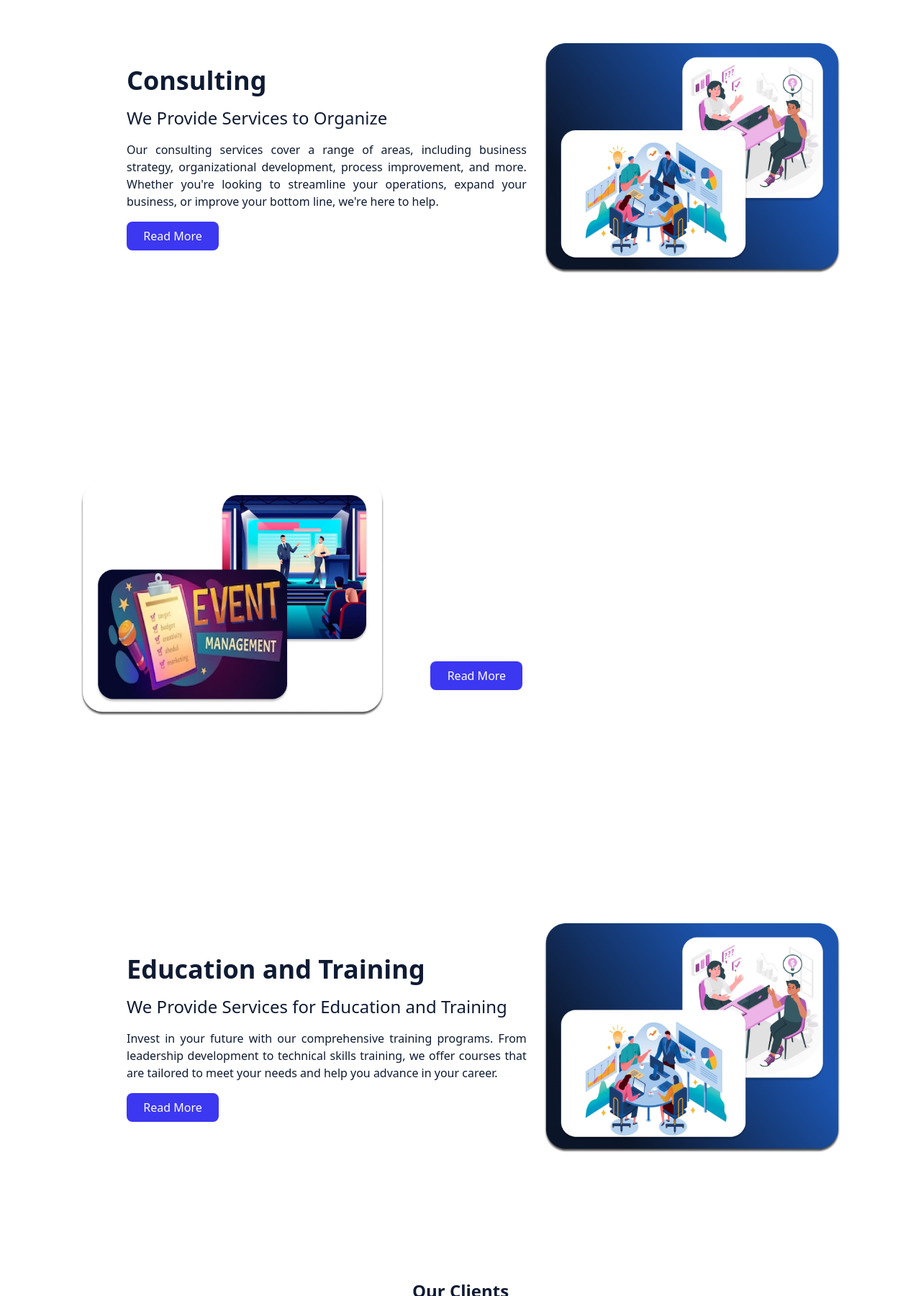
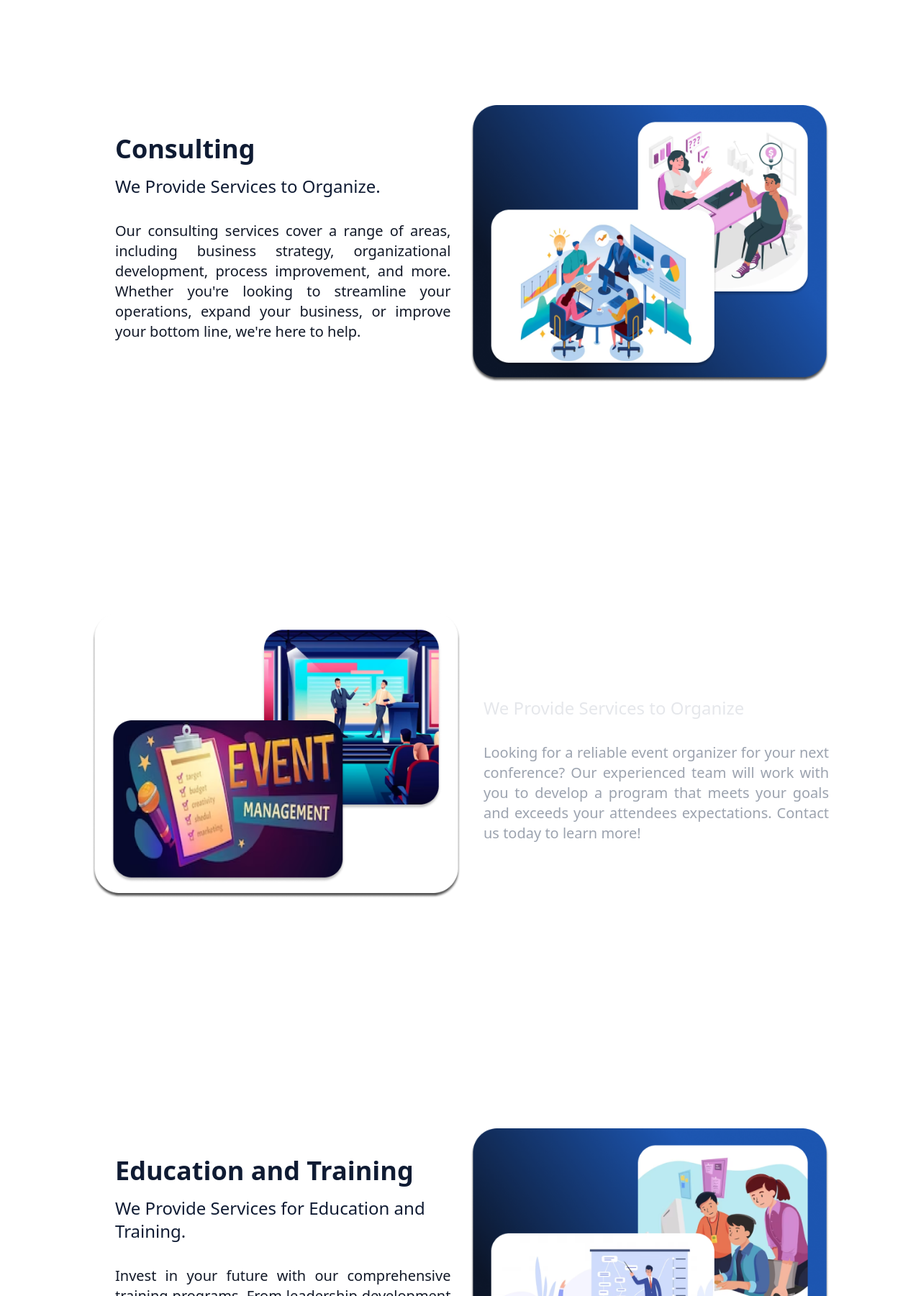
Before and after one commit to fliyyer/maritime-preneur, a React (Create React App) app: page / in a window 1280 px wide. Shown: the part 2035-3836 px from the top of the page at 72% size. Built offline with nearby package versions, Linux system fonts and the light colour scheme; the HTML template or start-up script is replaced by a standard one.

Commit message:
Responsive Landingpage

```diff
--- a/src/component/DetailService.jsx
+++ b/src/component/DetailService.jsx
@@ -2,17 +2,18 @@ import React from 'react'
 
 const DetailService = (props) => {
     return (
-        <div className='bg-linear p-20'>
-            <div class="flex flex-col md:flex-row md:items-center md:justify-between max-w-7xl mx-auto px-4 sm:px-6 lg:px-8 my-16">
-                <div class="md:w-1/2 lg:w-2/5">
-                    <img src={props.img} alt="" />
-                </div>
-                <div class="md:w-1/2 lg:w-3/5 mt-8 md:mt-0 md:pl-8 lg:pl-16 text-white">
-                    <h2 class="text-4xl font-bold mb-4">{props.title}</h2>
-                    <p class="mb-4 font-normal text-2xl">{props.desk}</p>
-                    <p className='mb-4 text-justify '>{props.capt}</p>
-                    <button className='bg-secondary-color rounded-lg w-32 h-10 text-white font-medium  hover:opacity-75'>Read More</button>
-                </div>
+        <div className="flex flex-col md:flex-row items-center bg-linear p-3 lg:p-32">
+            <div className="md:w-1/2 mb-4 md:mb-0">
+                <img src={props.img} alt="Gambar" className="w-full" />
+            </div>
+            <div className="md:w-1/2 md:pl-8 item">
+                <h1 className="text-2xl text-white text-center font-bold mb-4 sm:text-left sm:text-3xl lg:text-4xl">{props.title}</h1>
+                <p className="text-xl text-center text-gray-200 mb-4 sm:text-left lg:text-2xl lg:mb-8 ">
+                    {props.desk}
+                </p>
+                <p className="text-l text-justify text-gray-400 mb-4 lg:text-xl">
+                    {props.capt}
+                </p>
             </div>
         </div>
     )
--- a/src/component/Homepage/Client.jsx
+++ b/src/component/Homepage/Client.jsx
@@ -13,7 +13,7 @@ const Client = () => {
                 <img src={Log1} alt="STIE" className="w-24 mx-11 lg:w-28 " />
                 <img src={Log2} alt="Museum Kebaharian Jakarta" className="ml-3 sm:mr-8 w-44 lg:w-64 " />
                 <img src={Log5} alt="Ibec" className="w-40 ml-4 lg:w-96" />
-                <img src={Log4} alt="maritim Muda" className="ml-12 lg:w-40 sm:ml-36" />
+                <img src={Log4} alt="maritim Muda" className="ml-12  sm:ml-36 lg:w-40 lg:ml-4" />
                 <img src={Log3} alt="BPN" className="ml-8 sm:mx-36 lg:mx-0 w-32" />
             </div>
         </div>
--- a/src/component/Homepage/ServiceDetail.jsx
+++ b/src/component/Homepage/ServiceDetail.jsx
@@ -3,6 +3,7 @@ import DetailService from '../DetailService'
 import DT from '../../assets/DT detail.png'
 import ET from '../../assets/EO detail.png'
 import CS from '../../assets/CS detail.png'
+import EAT from '../../assets/EAT detail.png'
 
 
 const ServiceDetail = () => {
@@ -12,18 +13,19 @@ const ServiceDetail = () => {
                 img={DT}
                 title='Digital Technology'
                 desk='We Provide Services to Develop and Manage'
-                capt='Our team of experts will work with you to develop a customized digital strategy that meets your unique needs and goals. From website design and development to search engine optimization and social media marketing, we`ve got the expertise and experience to help you succeed.' />
-            <div className='bg-white p-20'>
-                <div class="flex flex-col md:flex-row md:items-center gap-6 md:justify-between max-w-7xl mx-auto px-4 sm:px-6 lg:px-8 my-16">
-                    <div class="md:w-1/2 lg:w-3/5 mt-8 md:mt-0 md:pl-8 lg:pl-16 text-primary-color">
-                        <h2 class="text-4xl font-bold mb-4">Consulting</h2>
-                        <p class="mb-4 font-normal text-2xl">We Provide Services to Organize</p>
-                        <p className='mb-4 text-justify '>Our consulting services cover a range of areas, including business strategy, organizational development, process improvement, and more. Whether you're looking to streamline your operations, expand your business, or improve your bottom line, we're here to help.</p>
-                        <button className='bg-secondary-color rounded-lg w-32 h-10 text-white font-medium  hover:opacity-75'>Read More</button>
-                    </div>
-                    <div class="md:w-1/2 lg:w-2/5">
-                        <img src={CS} alt="" />
-                    </div>
+                capt='Our team of experts will work with you to develop a customized digital strategy that meets your unique needs and goals. From website design and development to search engine optimization and social media marketing, we have the expertise and experience to help you succeed. ' />
+            <div className="flex flex-col md:flex-row items-center my-16 p-3 sm:gap-7 lg:p-32 ">
+                <div className="md:w-1/2 md:pl-8 item">
+                    <h1 className="text-2xl text-primary-color  text-center font-bold mb-4 sm:text-left sm:text-3xl lg:text-4xl">Consulting</h1>
+                    <p className="text-xl text-center text-primary-color mb-4 sm:text-left lg:text-2xl lg:mb-8">
+                        We Provide Services to Organize.
+                    </p>
+                    <p className="text-l text-justify text-gray-900 mb-4 lg:text-xl">
+                        Our consulting services cover a range of areas, including business strategy, organizational development, process improvement, and more. Whether you're looking to streamline your operations, expand your business, or improve your bottom line, we're here to help.
+                    </p>
+                </div>
+                <div className="md:w-1/2 mb-4 md:mb-0">
+                    <img src={CS} alt="Gambar" className="w-full" />
                 </div>
             </div>
             <DetailService
@@ -31,17 +33,18 @@ const ServiceDetail = () => {
                 title='Event Organizer'
                 desk='We Provide Services to Organize'
                 capt='Looking for a reliable event organizer for your next conference? Our experienced team will work with you to develop a program that meets your goals and exceeds your attendees expectations. Contact us today to learn more!' />
-            <div className='bg-white p-20'>
-                <div class="flex flex-col md:flex-row md:items-center gap-6 md:justify-between max-w-7xl mx-auto px-4 sm:px-6 lg:px-8 my-16">
-                    <div class="md:w-1/2 lg:w-3/5 mt-8 md:mt-0 md:pl-8 lg:pl-16 text-primary-color">
-                        <h2 class="text-4xl font-bold mb-4">Education and Training</h2>
-                        <p class="mb-4 font-normal text-2xl">We Provide Services for Education and Training</p>
-                        <p className='mb-4 text-justify '>Invest in your future with our comprehensive training programs. From leadership development to technical skills training, we offer courses that are tailored to meet your needs and help you advance in your career.</p>
-                        <button className='bg-secondary-color rounded-lg w-32 h-10 text-white font-medium  hover:opacity-75'>Read More</button>
-                    </div>
-                    <div class="md:w-1/2 lg:w-2/5">
-                        <img src={CS} alt="" />
-                    </div>
+            <div className="flex flex-col md:flex-row items-center my-16 p-3 sm:gap-7 lg:p-32">
+                <div className="md:w-1/2 md:pl-8">
+                    <h1 className="text-2xl text-primary-color  text-center font-bold mb-4 sm:text-left sm:text-3xl lg:text-4xl">Education and Training</h1>
+                    <p className="text-xl text-center text-primary-color mb-4 sm:text-left lg:text-2xl lg:mb-8">
+                        We Provide Services for Education and Training.
+                    </p>
+                    <p className="text-l text-justify text-gray-900 mb-4 lg:text-xl">
+                        Invest in your future with our comprehensive training programs. From leadership development to technical skills training, we offer courses that are tailored to meet your needs and help you advance in your career.
+                    </p>
+                </div>
+                <div className="md:w-1/2 mb-4 md:mb-0">
+                    <img src={EAT} alt="Gambar" className="w-full" />
                 </div>
             </div>
         </div>
```
Also changed, not shown: src/assets/EAT detail.png (added).
